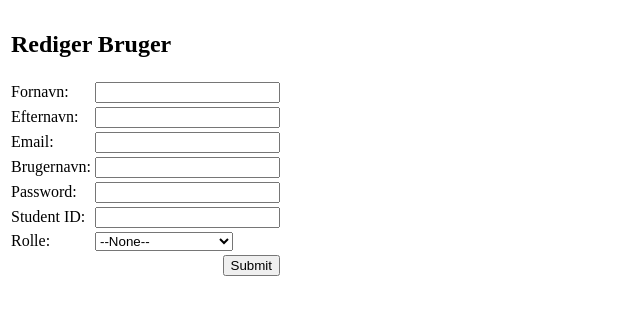
After one commit to beringtom/3rdSemesterProject, a PHP site: page /redigerbruger.php in a window 1280 px wide. The commit adds this page. Shown: the top 315 px of the page, without its empty margins (0-640 px from the left). Run offline with PHP 8.4, Linux system fonts and the light colour scheme.

Commit message:
Lavet oprethold og rediger bruger php opsætning

```diff
--- /dev/null
+++ b/FravaerRegistering/WebSite/redigerbruger.php
@@ -0,0 +1,55 @@
+<!DOCTYPE html>
+<html lang="en">
+<head>
+    <meta charset="UTF-8">
+    <title>Fraværssystem - Rediger Bruger</title>
+</head>
+<body>
+
+</body>
+    <table>
+        <tr>
+            <td colspan="2"><h2>Rediger Bruger</h2></td>
+        </tr>
+        <form action"/redigerbruger.php">
+            <tr>
+                <td>Fornavn:</td>
+                <td><input type="text" name="firstname" value=""></td>
+            </tr>
+            <tr>
+                <td>Efternavn:</td>
+                <td><input type="text" name="lastname" value=""></td>
+            </tr>
+            <tr>
+                <td>Email:</td>
+                <td><input type="text" name="email" value=""></td>
+            </tr>
+            <tr>
+                <td>Brugernavn:</td>
+                <td><input type="text" name="username" value=""></td>
+            </tr>
+            <tr>
+                <td>Password:</td>
+                <td><input type="text" name="password" value=""></td>
+            </tr>
+            <tr>
+                <td>Student ID:</td>
+                <td><input type="text" name="studentid" value=""></td>
+            </tr>
+            <tr>
+                <td>Rolle:</td>
+                <td><select name="rolle">
+                        <option value="0">--None--</option>
+                        <option value="1">Studerende</option>
+                        <option value="2">Underviser</option>
+                        <option value="3">Uddannelses Leder</option>
+                    </select>
+                </td>
+            </tr>
+            <tr>
+                <td></td>
+                <td><input type="submit" value="Submit" style="float:right;"></td>
+            </tr>
+        </form>
+    </table>
+</html>
```
Also changed, not shown: FravaerRegistering/WebSite/opretbruger.php (+10 -0 lines), FravaerRegistering/WebSite/oprethold.php (added, +19 -0 lines).
